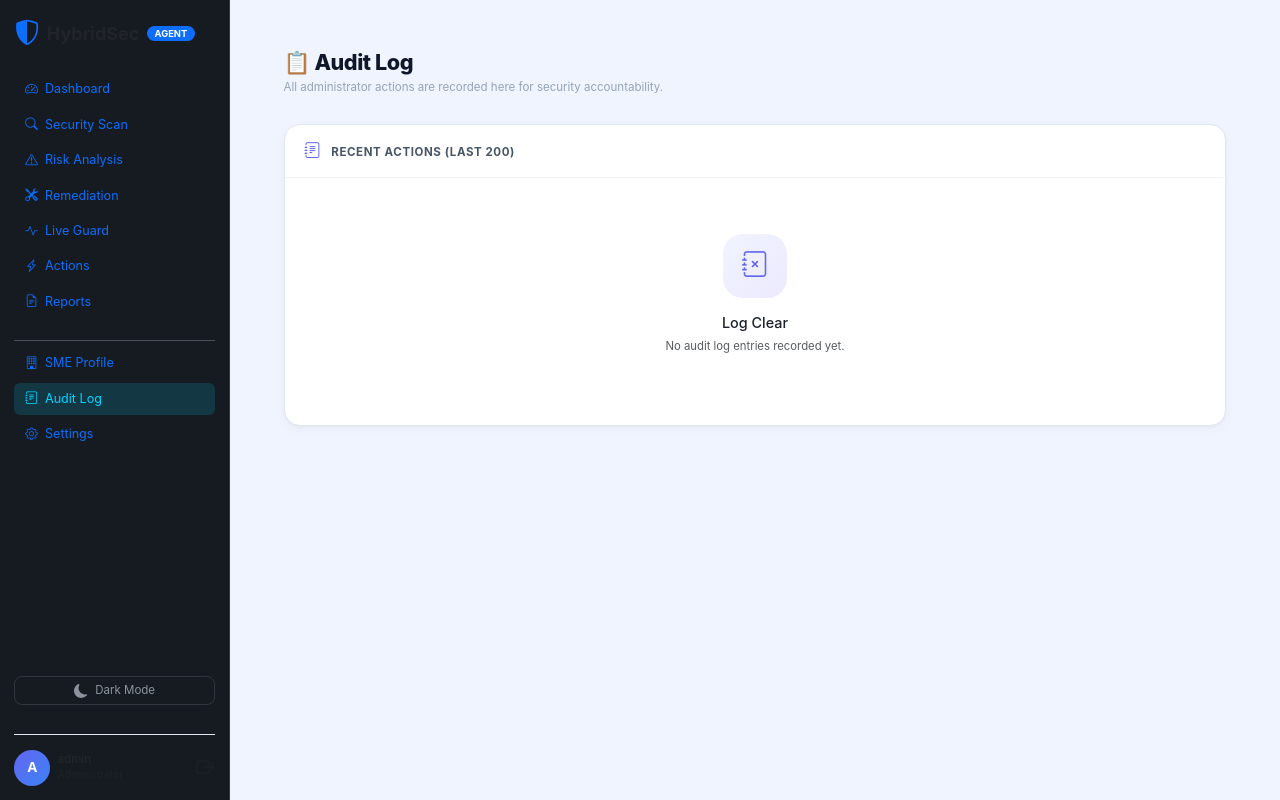
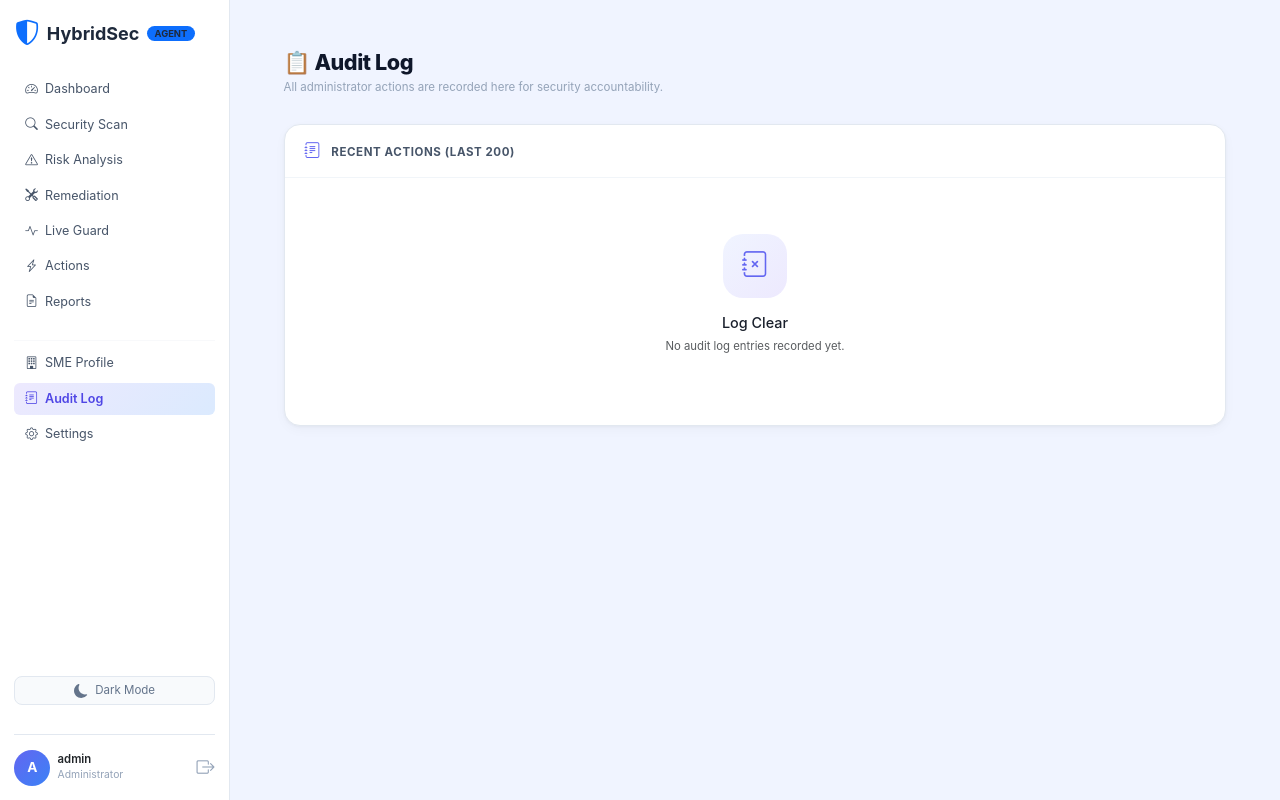
Before and after one commit to Rangana666/HybridsecAgent, a Flask app: page /audit in a window 1280 px wide. Run offline with Flask 3, Linux system fonts and the light colour scheme; the visitor is signed in with stand-in values (Sample User, id 1); data comes from the database, SQL or seed files in the repository; data that the repository does not hold is empty.

Commit message:
feat: redesign light-theme sidebar, user details, and theme toggle controls

```diff
--- a/static/css/hybridsec.css
+++ b/static/css/hybridsec.css
@@ -284,18 +284,34 @@
   color: var(--hs-text) !important;
 }
 
-/* Sidebar stays dark in both modes */
+/* Sidebar is light and clean in light mode */
 [data-bs-theme="light"] #sidebar {
-  background-color: #161b22 !important;
-  border-right-color: #30363d !important;
+  background-color: #ffffff !important;
+  border-right-color: #e2e8f0 !important;
+}
+[data-bs-theme="light"] #sidebar .nav-link {
+  color: #475569 !important;
 }
 [data-bs-theme="light"] #sidebar .nav-link:hover {
-  background-color: #21262d !important;
-  color: var(--hs-cyan) !important;
+  background-color: #f0f4ff !important;
+  color: #6366f1 !important;
 }
 [data-bs-theme="light"] #sidebar .nav-link.active {
-  background-color: rgba(0,212,255,0.15) !important;
-  color: var(--hs-cyan) !important;
+  background: linear-gradient(135deg, #ede9fe, #dbeafe) !important;
+  color: #4f46e5 !important;
+  font-weight: 600;
+}
+[data-bs-theme="light"] #sidebar span.fs-5 {
+  color: #1e293b !important;
+}
+[data-bs-theme="light"] #sidebar .text-white {
+  color: #1e293b !important;
+}
+[data-bs-theme="light"] #sidebar .text-muted {
+  color: #94a3b8 !important;
+}
+[data-bs-theme="light"] #sidebar hr {
+  border-color: #e2e8f0 !important;
 }
 
 /* Cards */
@@ -414,3 +430,14 @@
   color: var(--hs-cyan);
   background: rgba(0,212,255,0.08);
 }
+
+[data-bs-theme="light"] #themeToggle {
+  border-color: #e2e8f0 !important;
+  color: #64748b !important;
+  background-color: #f8fafc !important;
+}
+[data-bs-theme="light"] #themeToggle:hover {
+  border-color: #6366f1 !important;
+  color: #6366f1 !important;
+  background-color: #f0f4ff !important;
+}
```
